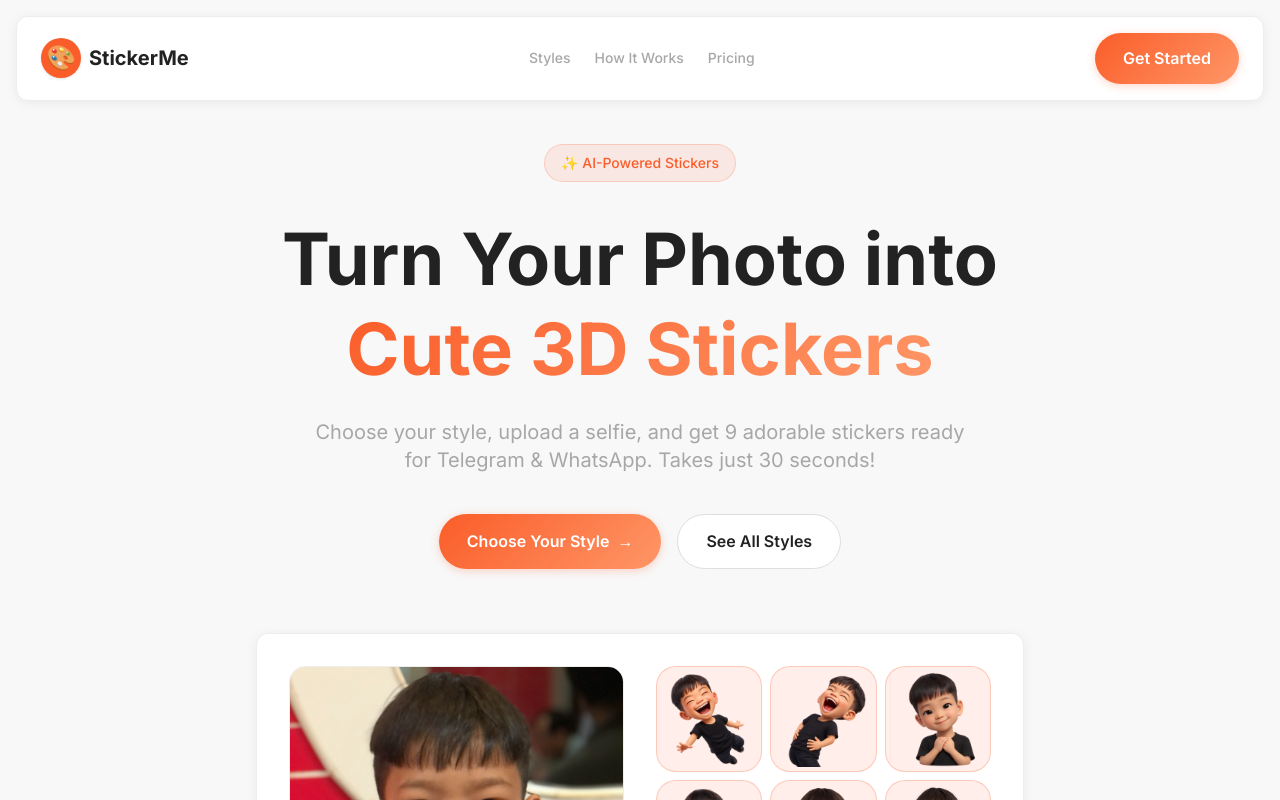
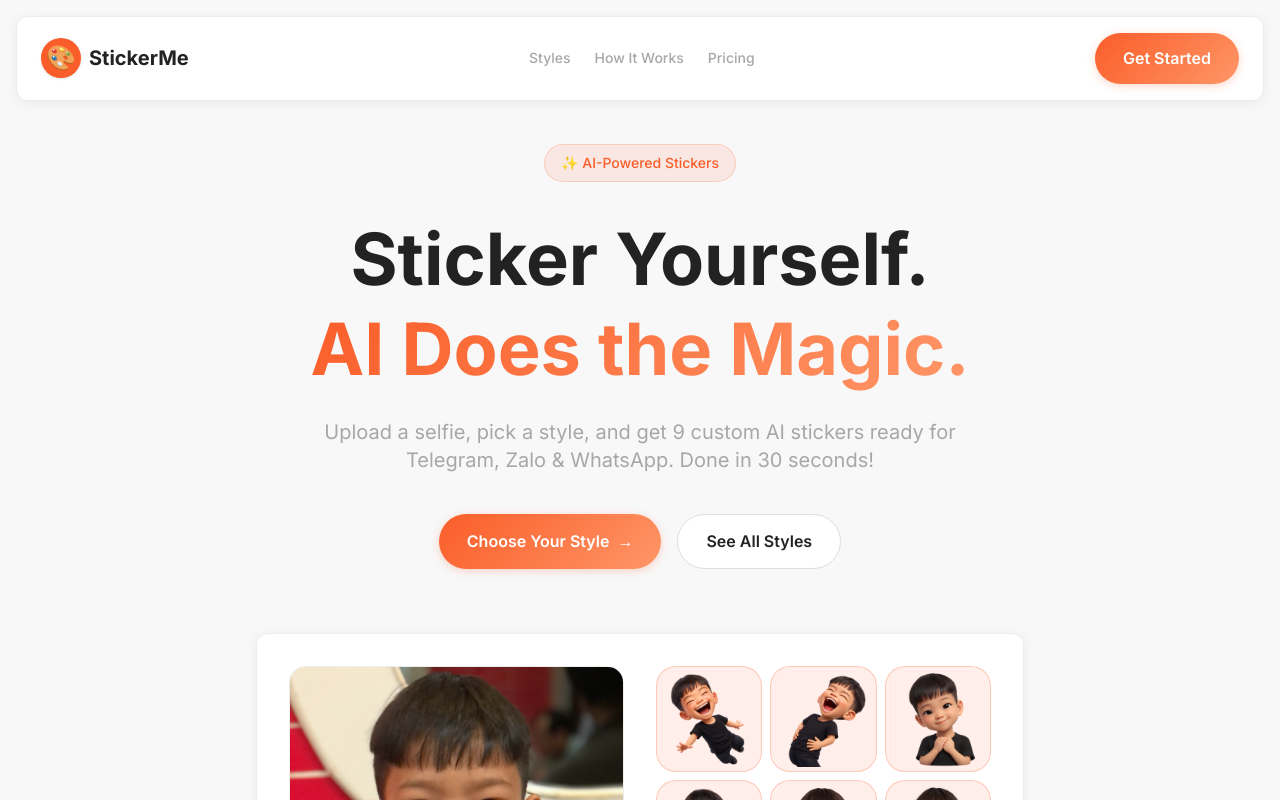
Before and after one commit to hongnv1504-svg/sticker-sell, a Next.js app: page / in a window 1280 px wide. Shown: the top 800 px of the page. Built offline with nearby package versions, Linux system fonts and the light colour scheme; no server answers.

Commit message:
feat: update slogan to 'Sticker Yourself. AI Does the Magic.'
- app/page.tsx: update headline + subheadline
- app/layout.tsx: update meta title + OG title + descriptions

```diff
--- a/app/layout.tsx
+++ b/app/layout.tsx
@@ -4,12 +4,12 @@
 import { Analytics } from "@vercel/analytics/next";
 
 export const metadata: Metadata = {
-  title: "StickerMe - Turn Your Photo into Cute 3D Stickers",
-  description: "Upload one photo. Get a 9-pack of chat stickers in Pixar-style. Perfect for Telegram & WhatsApp.",
+  title: "StickerMe - Sticker Yourself. AI Does the Magic.",
+  description: "Upload a selfie, pick a style, get 9 custom AI stickers for Telegram, Zalo & WhatsApp in 30 seconds.",
   keywords: ["stickers", "AI", "Pixar", "3D", "Telegram", "WhatsApp", "photo", "avatar"],
   openGraph: {
-    title: "StickerMe - Turn Your Photo into Cute 3D Stickers",
-    description: "Upload one photo. Get a 9-pack of chat stickers in Pixar-style.",
+    title: "StickerMe - Sticker Yourself. AI Does the Magic.",
+    description: "Upload a selfie, pick a style, get 9 custom AI stickers for Telegram, Zalo & WhatsApp in 30 seconds.",
     type: "website",
   },
 };
--- a/app/page.tsx
+++ b/app/page.tsx
@@ -21,14 +21,14 @@
 
             {/* Headline */}
             <h1 className="text-5xl md:text-7xl font-bold mb-6 leading-tight text-[#222222]">
-              Turn Your Photo into<br />
-              <span className="gradient-text">Cute 3D Stickers</span>
+              Sticker Yourself.<br />
+              <span className="gradient-text">AI Does the Magic.</span>
             </h1>
 
             {/* Subheadline */}
             <p className="text-xl text-[#a7a7a7] mb-10 max-w-2xl mx-auto">
-              Choose your style, upload a selfie, and get 9 adorable stickers
-              ready for Telegram & WhatsApp. Takes just 30 seconds!
+              Upload a selfie, pick a style, and get 9 custom AI stickers
+              ready for Telegram, Zalo &amp; WhatsApp. Done in 30 seconds!
             </p>
 
             {/* CTA Buttons */}
@@ -70,15 +70,15 @@
                   <div className="text-center">
                     <div className="grid grid-cols-3 gap-2 mb-3">
                       {[
-                        { file: 'laughing',      emoji: '😂', name: 'Laughing' },
+                        { file: 'laughing', emoji: '😂', name: 'Laughing' },
                         { file: 'rolling_laugh', emoji: '🤣', name: 'ROFL' },
-                        { file: 'affectionate',  emoji: '🥰', name: 'Loving' },
-                        { file: 'love_struck',   emoji: '😍', name: 'Love-Struck' },
-                        { file: 'thinking',      emoji: '🤔', name: 'Thinking' },
-                        { file: 'winking',       emoji: '😉', name: 'Winking' },
-                        { file: 'pleading',      emoji: '🥺', name: 'Pleading' },
-                        { file: 'blowing_kiss',  emoji: '😘', name: 'Blowing Kiss' },
-                        { file: 'crying',        emoji: '😢', name: 'Crying' },
+                        { file: 'affectionate', emoji: '🥰', name: 'Loving' },
+                        { file: 'love_struck', emoji: '😍', name: 'Love-Struck' },
+                        { file: 'thinking', emoji: '🤔', name: 'Thinking' },
+                        { file: 'winking', emoji: '😉', name: 'Winking' },
+                        { file: 'pleading', emoji: '🥺', name: 'Pleading' },
+                        { file: 'blowing_kiss', emoji: '😘', name: 'Blowing Kiss' },
+                        { file: 'crying', emoji: '😢', name: 'Crying' },
                       ].map((item, i) => (
                         <div
                           key={i}
```
